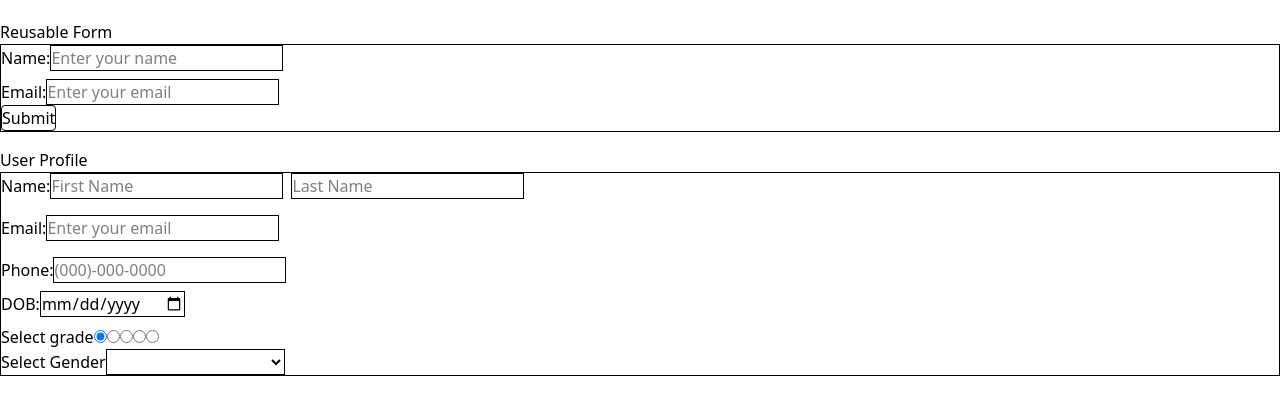
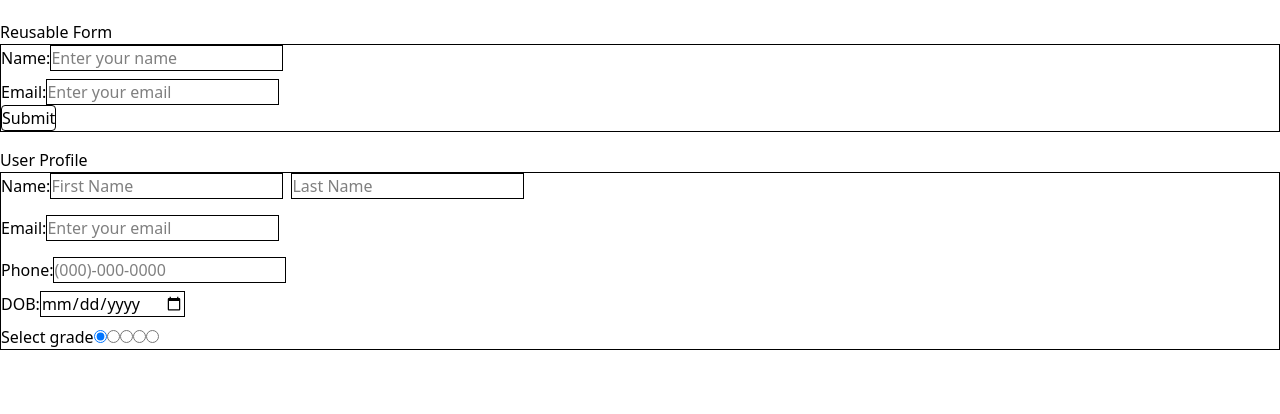
Before and after one commit to NS-25/react-components, a React (Vite) app: page / in a window 1280 px wide. Shown: the top 414 px of the page. Built offline with nearby package versions, Linux system fonts and the light colour scheme.

Commit message:
added some code in select

```diff
--- a/src/components/Select/Select.jsx
+++ b/src/components/Select/Select.jsx
@@ -1,40 +1,52 @@
+// import React from "react";
+// import { useState } from "react";
+
+// const Select = ({ onUpdate, label, values, name }) => {
+//   const [selectedItem, setSelectedItem] = useState(" ");
+
+//   const handleSelected = (event) => {
+//     setSelectedItem(event.target.value);
+//     onUpdate(event.target.value);
+//   };
+
+//   const renderOptions = (values) => {
+//     return values.map((value) => {
+//       return (
+//         <option key={value.key} value={value.key}>
+//           {" "}
+//           {value.label}
+//         </option>
+//       );
+//     });
+//   };
+
+//   return (
+//     <div>
+//       <div className="select ">
+//         <label htmlFor={name}>
+//           <span>{label}</span>
+//           <select
+//             name={name}
+//             value={selectedItem}
+//             onChange={handleSelected}
+//             className="border"
+//           >
+//             {renderOptions(values)}
+//           </select>
+//         </label>
+//       </div>
+//     </div>
+//   );
+// };
+
+// export default Select;
+
 import React from "react";
-import { useState } from "react";
 
-const Select = ({ onUpdate, label, values, name }) => {
-  const [selectedItem, setSelectedItem] = useState(" ");
-
-  const handleSelected = (event) => {
-    setSelectedItem(event.target.value);
-    onUpdate(event.target.value);
-  };
-
-  const renderOptions = (values) => {
-    return values.map((value) => {
-      return (
-        <option key={value.key} value={value.key}>
-          {" "}
-          {value.label}
-        </option>
-      );
-    });
-  };
-
+const Select = () => {
   return (
     <div>
-      <div className="select ">
-        <label htmlFor={name}>
-          <span>{label}</span>
-          <select
-            name={name}
-            value={selectedItem}
-            onChange={handleSelected}
-            className="border"
-          >
-            {renderOptions(values)}
-          </select>
-        </label>
-      </div>
+      <h1>hi</h1>
     </div>
   );
 };
--- a/src/components/UserProfileForm.jsx
+++ b/src/components/UserProfileForm.jsx
@@ -215,7 +215,7 @@ const UserProfileForm = () => {
             />
           </div>
 
-          <div>
+          {/* <div>
             <Select
               onUpdate={onSelectChange}
               label="Select Gender"
@@ -228,7 +228,7 @@ const UserProfileForm = () => {
                 { key: "other", label: "Other" },
               ]}
             />
-          </div>
+          </div> */}
 
           {/* Submit button portion */}
         </form>
```
